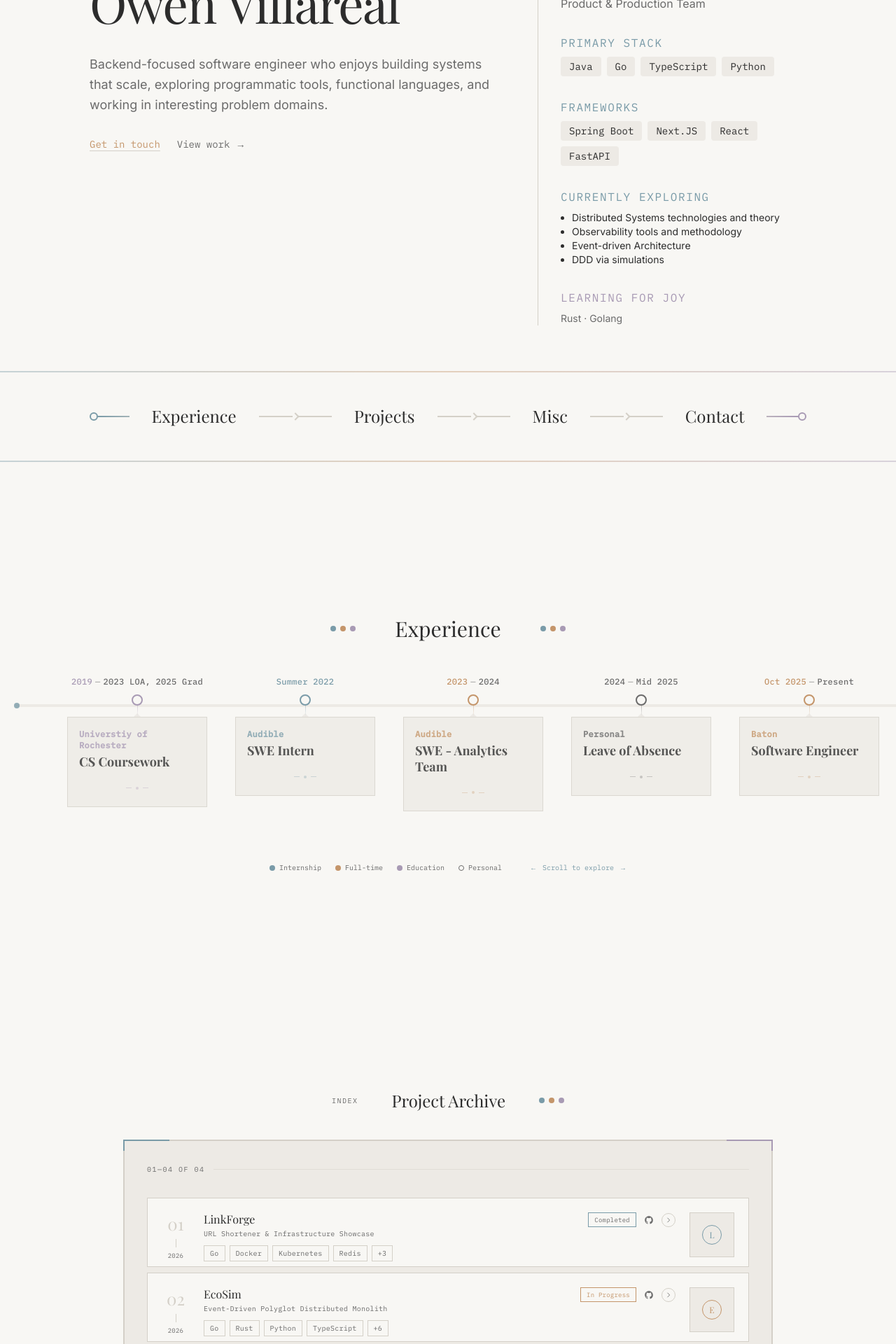
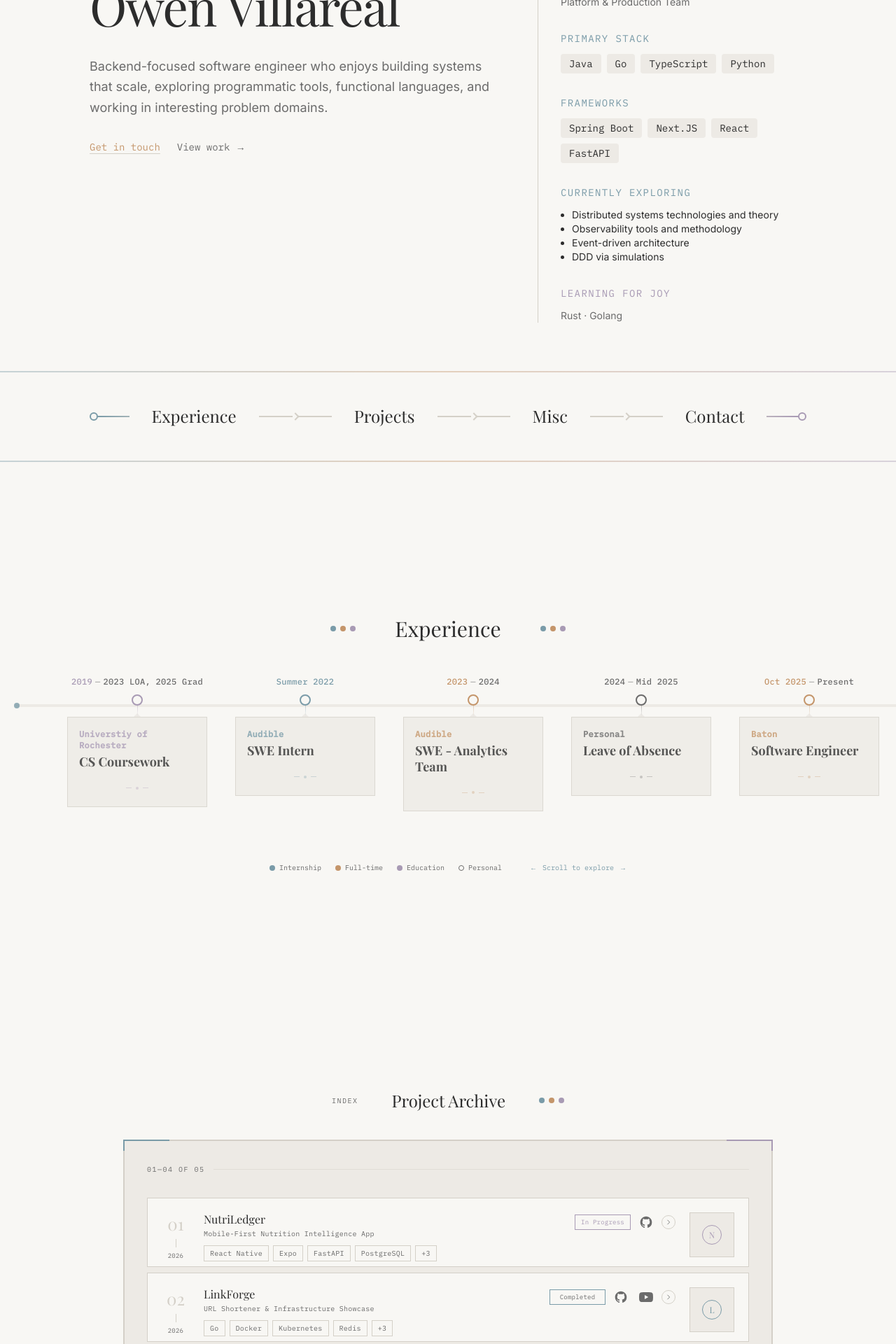
Before and after one commit to idqam/portoflio-website, a Next.js app: page / in a window 1280 px wide. Shown: the part 140-2060 px from the top of the page at 70% size. Built offline with nearby package versions, Linux system fonts and the light colour scheme; a web font is replaced by a local one.

Commit message:
project arcchive added youtube link, github, and weblink. added nutriledger entry

```diff
--- a/app/components/Hero.tsx
+++ b/app/components/Hero.tsx
@@ -1,3 +1,22 @@
+function SectionLabel({
+  children,
+  accent = "water",
+}: {
+  children: React.ReactNode;
+  accent?: "water" | "lavender";
+}) {
+  const color =
+    accent === "lavender" ? "var(--accent-lavender)" : "var(--accent-water)";
+  return (
+    <h3
+      className="font-mono text-sm tracking-widest uppercase mb-3"
+      style={{ color }}
+    >
+      {children}
+    </h3>
+  );
+}
+
 export default function Hero() {
   return (
     <div className="flex-1 flex flex-col justify-center w-full max-w-6xl mx-auto px-6 md:px-16 py-12">
@@ -36,21 +55,17 @@ export default function Hero() {
         <aside className="flex gap-6 lg:gap-10 w-full lg:w-auto">
           <div className="flex flex-col gap-6 md:gap-8 lg:pl-8 lg:border-l lg:border-[var(--border-pencil)]">
             <div>
-              <h3 className="font-mono text-basetracking-widest text-[var(--accent-water)] uppercase mb-2">
-                Current Role
-              </h3>
+              <SectionLabel>Current Role</SectionLabel>
               <p className="font-serif text-lg text-[var(--foreground)]">
                 Software Engineer @ Baton
               </p>
-              <p className="font-sans text-base text-[var(--text-muted)] mt-1">
-                Product & Production Team
+              <p className="font-sans text-sm text-[var(--text-muted)] mt-1">
+                Platform & Production Team
               </p>
             </div>
 
             <div>
-              <h3 className="font-mono text-base tracking-widest text-[var(--accent-water)] uppercase mb-2">
-                Primary Stack
-              </h3>
+              <SectionLabel>Primary Stack</SectionLabel>
               <div className="flex flex-wrap gap-2">
                 {["Java", "Go", "TypeScript", "Python"].map((tech) => (
                   <span
@@ -64,9 +79,7 @@ export default function Hero() {
             </div>
 
             <div>
-              <h3 className="font-mono text-base tracking-widest text-[var(--accent-water)] uppercase mb-2">
-                Frameworks
-              </h3>
+              <SectionLabel>Frameworks</SectionLabel>
               <div className="flex flex-wrap gap-2">
                 {["Spring Boot", "Next.JS", "React", "FastAPI"].map((tech) => (
                   <span
@@ -80,23 +93,19 @@ export default function Hero() {
             </div>
 
             <div>
-              <h3 className="font-mono text-base tracking-widest text-[var(--accent-water)] uppercase mb-2">
-                Currently Exploring
-              </h3>
+              <SectionLabel>Currently Exploring</SectionLabel>
               <div className="flex flex-col ml-4">
                 <ul className="font-sans text-sm list-disc">
-                  <li> Distributed Systems technologies and theory</li>
+                  <li> Distributed systems technologies and theory</li>
                   <li>Observability tools and methodology</li>
-                  <li>Event-driven Architecture</li>
+                  <li>Event-driven architecture</li>
                   <li>DDD via simulations</li>
                 </ul>
               </div>
             </div>
 
             <div>
-              <h3 className="font-mono text-base tracking-widest text-[var(--accent-lavender)] uppercase mb-2">
-                Learning for Joy
-              </h3>
+              <SectionLabel accent="lavender">Learning for Joy</SectionLabel>
               <p className="font-sans text-[var(--text-muted)] text-sm">
                 Rust · Golang{" "}
               </p>
--- a/app/components/Projects.tsx
+++ b/app/components/Projects.tsx
@@ -1,6 +1,32 @@
 "use client";
+import { useState, type ReactNode } from "react";
 
-import { useState } from "react";
+function IconLink({
+  href,
+  title,
+  accent,
+  isRowHovered,
+  children,
+}: {
+  href: string;
+  title: string;
+  accent: string;
+  isRowHovered: boolean;
+  children: ReactNode;
+}) {
+  return (
+    <a
+      href={href}
+      target="_blank"
+      rel="noopener noreferrer"
+      className="w-7 h-7 rounded-full flex items-center justify-center transition-all duration-200 hover:ring-1 hover:ring-[var(--row-accent)]"
+      style={{ color: isRowHovered ? accent : "var(--text-muted)" }}
+      title={title}
+    >
+      {children}
+    </a>
+  );
+}
 
 interface Project {
   id: string;
@@ -13,15 +39,37 @@ interface Project {
   accent: "water" | "amber" | "lavender";
   webLink?: string;
   githubLink?: string;
+  demoLink?: string;
 }
 
 const projects: Project[] = [
+  {
+    id: "nutriledger",
+    title: "NutriLedger",
+    subtitle: "Mobile-First Nutrition Intelligence App",
+    description:
+      "Nutrition tracking SaaS built mobile-first with natural language food logging, LLM-powered insight engine, and deep macro/micronutrient trend analytics. Features barcode scanning, NLP text parsing via LLM extraction, self-hosted USDA + Open Food Facts food database with pg_trgm fuzzy search, weight tracking with goal projection, and a nightly AI insights pipeline surfacing personalized dietary patterns. Monetized via RevenueCat subscriptions with a free tier and premium plan.",
+    year: "2026",
+    skills: [
+      "React Native",
+      "Expo",
+      "FastAPI",
+      "PostgreSQL",
+      "Redis",
+      "Docker",
+      "LLM APIs",
+    ],
+    status: "ongoing",
+    accent: "lavender",
+    webLink: "https://nutriledger.app",
+    githubLink: "https://github.com/idqam/nutriledger",
+  },
   {
     id: "linkforge",
     title: "LinkForge",
     subtitle: "URL Shortener & Infrastructure Showcase",
     description:
-      "URL shortener built in Go with Redis caching, rate limiting, and structured observability — containerized with Docker builds, deployed to Kubernetes with HPA, and monitored end-to-end with Prometheus, Grafana, and distributed tracing.",
+      "URL shortener built in Go with Redis caching, rate limiting, and structured observability — containerized with Docker builds, deployed to Kubernetes with HPA, and monitored end-to-end with Prometheus, Grafana, and distributed tracing. Include full-stack web app capabilites with auth flow and user specific tooling for signed vs anon usage.",
     year: "2026",
     skills: [
       "Go",
@@ -36,19 +84,21 @@ const projects: Project[] = [
     accent: "water",
     webLink: "https://linkpulse-chi.vercel.app/",
     githubLink: "https://github.com/idqam/url-shortener",
+    demoLink: "https://youtube.com/demo-placeholder",
   },
   {
     id: "ecosystem-simulation",
     title: "EcoSim",
     subtitle: "Event-Driven Polyglot Distributed Monolith",
     description:
-      "Event-driven distributed monolith powering a real-time agent simulation across 11 services in Go, Rust, Python, and TypeScript. Go handles the core tick loop with goroutine-per-organism concurrency, RabbitMQ event sourcing, and a WebSocket hub for live streaming. Rust services own performance-critical paths — genetic crossover, quadtree spatial indexing, and A* pathfinding. CQRS separates write-side domain events from materialized read models in PostgreSQL, with Prometheus/Grafana observability across the stack.",
+      "Event-driven distributed monolith powering a real-time ecosystem simulation implemented across 11 services in Go, Rust, Python, and TypeScript. Go handles the core tick loop with goroutine-per-organism concurrency, RabbitMQ event sourcing, and a WebSocket hub for live streaming. Rust services own performance-critical paths — genetic crossover, quadtree spatial indexing, and A* pathfinding. CQRS separates write-side domain events from materialized read models in PostgreSQL, React based admin panel, all with Prometheus/Grafana observability across the stack.",
     year: "2026",
     skills: [
       "Go",
       "Rust",
       "Python",
       "TypeScript",
+      "React",
       "RabbitMQ",
       "Redis",
       "PostgreSQL",
@@ -60,13 +110,14 @@ const projects: Project[] = [
     accent: "amber",
     webLink: "/projects/ecosystem-simulation",
     githubLink: "https://github.com/idqam/EcoSim",
+    demoLink: "https://youtube.com/demo-placeholder",
   },
   {
     id: "queueflow",
     title: "QueueFlow",
     subtitle: "Distributed Task Queue & Autoscaling",
     description:
-      "Distributed task queue built from scratch in Go with Kafka-backed priority lanes, exponential retry, dead letter queue, and a custom Kubernetes autoscaler that scales worker pods based on consumer lag rather than CPU.",
+      "Distributed task queue built from scratch in Go with Kafka-backed priority lanes, exponential retry, dead letter queue, and a custom Kubernetes autoscaler that scales worker pods based on consumer lag rather than CPU. Obervability and logging via Grafana, Promethues, Loki. Production grade with CI/CD pipelines. ",
     year: "2026",
     skills: [
       "Go",
@@ -81,6 +132,7 @@ const projects: Project[] = [
     accent: "water",
     webLink: "/projects/queueflow",
     githubLink: "https://github.com/idqam/queueflow",
+    demoLink: "https://youtube.com/demo-placeholder",
   },
   {
     id: "portfolio",
@@ -90,10 +142,11 @@ const projects: Project[] = [
       "This site. A Winter Study aesthetic emphasizing readability, quiet sophistication, and scholarly warmth. Built as an expression of design philosophy as much as technical capability.",
     year: "2025",
     skills: ["Next.js", "Tailwind", "TypeScript", "Framer Motion"],
-    status: "ongoing",
+    status: "completed",
     accent: "amber",
     webLink: "/projects/portfolio",
     githubLink: "",
+    demoLink: "https://youtube.com/demo-placeholder",
   },
 ];
 
@@ -187,11 +240,21 @@ export default function ProjectsEditorial() {
               const indexNum = String(globalIndex + 1).padStart(2, "0");
 
               return (
-                <a
+                <div
                   key={project.id}
-                  href={project.webLink}
-                  className="group relative bg-[var(--background)] border transition-all duration-300 block overflow-hidden"
-                  style={{
+                  onClick={(e) => {
+                    if ((e.target as HTMLElement).closest("a")) return;
+                    project.webLink &&
+                      window.open(
+                        project.webLink,
+                        "_blank",
+                        "noopener,noreferrer",
+                      );
+                  }}
+                  className="group relative bg-[var(--background)] border transition-all duration-300 block overflow-hidden cursor-pointer"
+                  style={
+                    {
+                      "--row-accent": accent,
                       flex: isHovered
                         ? "2.5 1 0"
                         : isCompressed
@@ -206,7 +269,8 @@ export default function ProjectsEditorial() {
                         ? `0 4px 24px -4px ${accent}30, -4px 0 0 0 ${accent}`
                         : "none",
                       zIndex: isHovered ? 10 : 1,
-                  }}
+                    } as React.CSSProperties
+                  }
                   onMouseEnter={() => setHoveredId(project.id)}
                   onMouseLeave={() => setHoveredId(null)}
                 >
@@ -268,7 +332,7 @@ export default function ProjectsEditorial() {
 
                           <div className="flex items-center gap-2 shrink-0">
                             <span
-                              className="hidden sm:inline-block font-mono text-[9px] tracking-wide px-2 py-0.5 border transition-colors duration-300"
+                              className="hidden sm:inline-block font-mono text-[9px] tracking-wide w-20 text-center py-0.5 border transition-colors duration-300"
                               style={{
                                 borderColor: accent,
                                 color:
@@ -280,37 +344,57 @@ export default function ProjectsEditorial() {
                                     ? `${accent}10`
                                     : "transparent",
                               }}
+                              title="project status"
                             >
                               {statusLabels[project.status]}
                             </span>
 
                             {project.githubLink && (
-                              <button
-                                onClick={(e) => {
-                                  e.preventDefault();
-                                  e.stopPropagation();
-                                  window.open(project.githubLink, "_blank", "noopener,noreferrer");
-                                }}
-                                className="w-5 h-5 flex items-center justify-center transition-colors duration-300"
-                                style={{
-                                  color: isHovered ? accent : "var(--text-muted)",
-                                }}
+                              <IconLink
+                                href={project.githubLink}
                                 title="GitHub repository"
+                                accent={accent}
+                                isRowHovered={isHovered}
                               >
-                                <svg className="w-3.5 h-3.5" viewBox="0 0 24 24" fill="currentColor">
+                                <svg
+                                  className="w-5 h-5"
+                                  viewBox="0 0 24 24"
+                                  fill="currentColor"
+                                >
                                   <path d="M12 2C6.477 2 2 6.484 2 12.017c0 4.425 2.865 8.18 6.839 9.504.5.092.682-.217.682-.483 0-.237-.008-.868-.013-1.703-2.782.605-3.369-1.343-3.369-1.343-.454-1.158-1.11-1.466-1.11-1.466-.908-.62.069-.608.069-.608 1.003.07 1.531 1.032 1.531 1.032.892 1.53 2.341 1.088 2.91.832.092-.647.35-1.088.636-1.338-2.22-.253-4.555-1.113-4.555-4.951 0-1.093.39-1.988 1.029-2.688-.103-.253-.446-1.272.098-2.65 0 0 .84-.27 2.75 1.026A9.564 9.564 0 0 1 12 6.844a9.59 9.59 0 0 1 2.504.337c1.909-1.296 2.747-1.027 2.747-1.027.546 1.379.202 2.398.1 2.651.64.7 1.028 1.595 1.028 2.688 0 3.848-2.339 4.695-4.566 4.943.359.309.678.92.678 1.855 0 1.338-.012 2.419-.012 2.747 0 .268.18.58.688.482A10.02 10.02 0 0 0 22 12.017C22 6.484 17.522 2 12 2z" />
                                 </svg>
-                              </button>
+                              </IconLink>
                             )}
 
-                            <div
-                              className="w-5 h-5 rounded-full flex items-center justify-center transition-all duration-300"
+                            {project.demoLink && (
+                              <IconLink
+                                href={project.demoLink}
+                                title="Watch demo"
+                                accent={accent}
+                                isRowHovered={isHovered}
+                              >
+                                <svg
+                                  className="w-5 h-5"
+                                  viewBox="0 0 24 24"
+                                  fill="currentColor"
+                                >
+                                  <path d="M23.498 6.186a3.016 3.016 0 0 0-2.122-2.136C19.505 3.545 12 3.545 12 3.545s-7.505 0-9.377.505A3.017 3.017 0 0 0 .502 6.186C0 8.07 0 12 0 12s0 3.93.502 5.814a3.016 3.016 0 0 0 2.122 2.136c1.871.505 9.376.505 9.376.505s7.505 0 9.377-.505a3.015 3.015 0 0 0 2.122-2.136C24 15.93 24 12 24 12s0-3.93-.502-5.814zM9.545 15.568V8.432L15.818 12l-6.273 3.568z" />
+                                </svg>
+                              </IconLink>
+                            )}
+
+                            <a
+                              href={project.webLink}
+                              target="_blank"
+                              rel="noopener noreferrer"
+                              className="w-5 h-5 rounded-full flex items-center justify-center transition-all duration-300 hover:ring-1 hover:ring-[var(--row-accent)]"
                               style={{
                                 backgroundColor: isHovered
                                   ? accent
                                   : "transparent",
                                 border: `1px solid ${isHovered ? accent : "var(--border-pencil)"}`,
                               }}
+                              title="website link"
                             >
                               <svg
                                 className="w-2.5 h-2.5 transition-all duration-300"
@@ -333,7 +417,7 @@ export default function ProjectsEditorial() {
                                   d="M9 5l7 7-7 7"
                                 />
                               </svg>
-                            </div>
+                            </a>
                           </div>
                         </div>
 
@@ -407,7 +491,7 @@ export default function ProjectsEditorial() {
                       style={{ opacity: isHovered ? 1 : 0 }}
                     >
                       <div
-                        className="mx-4 mb-4 pt-3 border-t"
+                        className="mx-4 mb-4 pt-3 pb-3 border-t"
                         style={{ borderColor: `${accent}40` }}
                       >
                         <p className="font-sans text-xs text-[var(--text-muted)] leading-relaxed">
@@ -419,7 +503,10 @@ export default function ProjectsEditorial() {
 
                   <div
                     className="absolute inset-0 flex items-center gap-4 px-5 transition-opacity duration-200"
-                    style={{ opacity: isCompressed ? 1 : 0 }}
+                    style={{
+                      opacity: isCompressed ? 1 : 0,
+                      pointerEvents: isCompressed ? "auto" : "none",
+                    }}
                   >
                     <span
                       className="font-serif text-lg shrink-0 w-8 text-center"
@@ -441,7 +528,7 @@ export default function ProjectsEditorial() {
                       {project.year}
                     </span>
                   </div>
-                </a>
+                </div>
               );
             })}
           </div>
```
Lines whose indentation alone changed are shown as unchanged.
